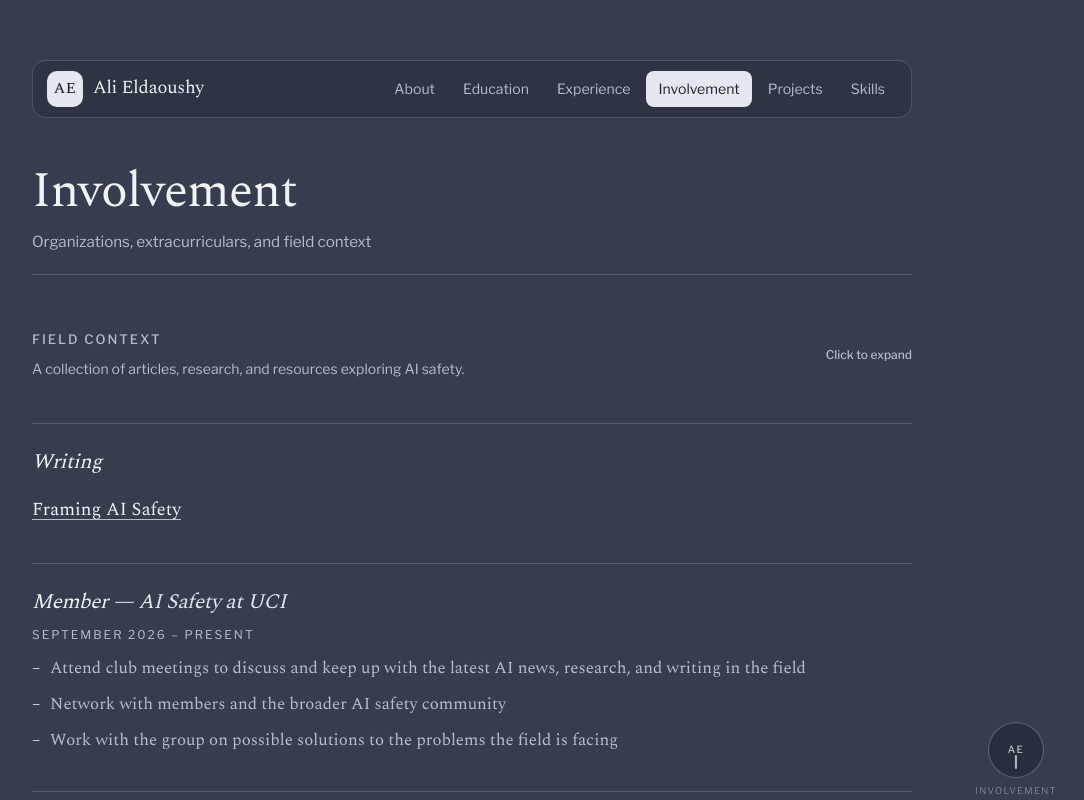
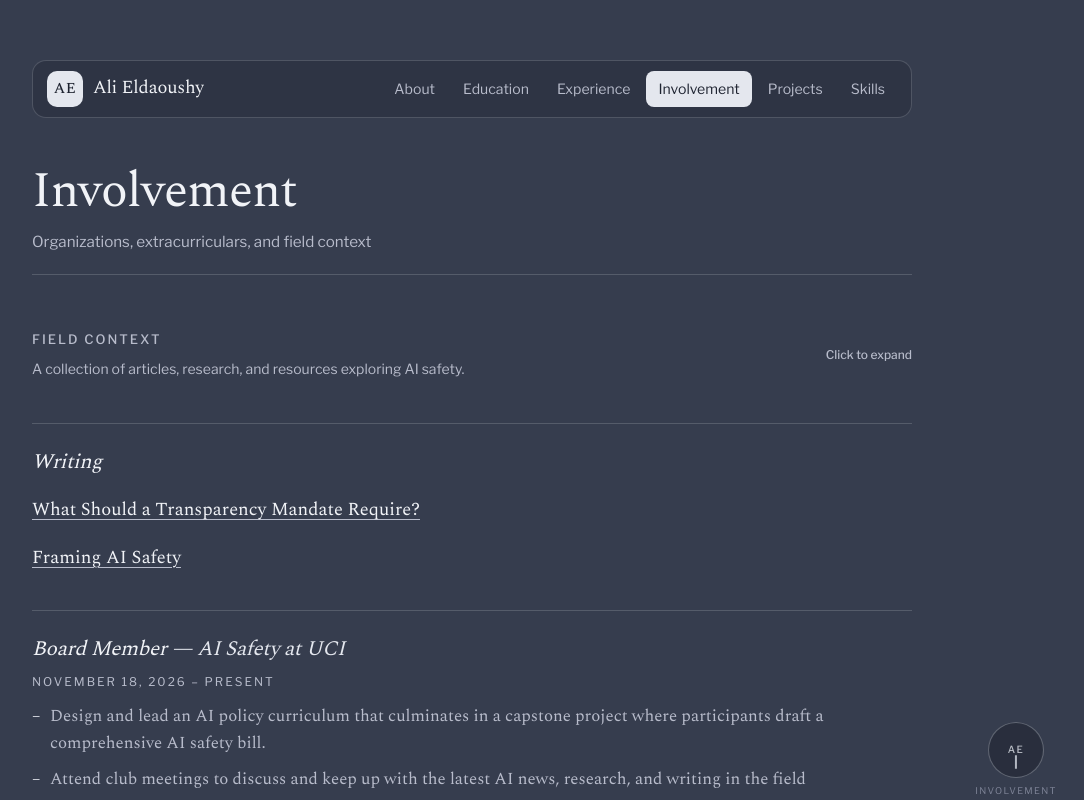
Before and after one commit to alieldaoushyuci/portfolio, a Next.js app: page /involvement in a window 1280 px wide. Shown: the top 800 px of the page, without its empty margins (168-1252 px from the left). Built offline with nearby package versions, Linux system fonts and the light colour scheme.

Commit message:
Add transparency writing and AI safety board role

```diff
--- a/app/involvement/page.jsx
+++ b/app/involvement/page.jsx
@@ -378,6 +378,15 @@ export default function Involvement() {
           <h2 className="who" id="writing-heading">Writing</h2>
           <p className="interest-link">
             <a
+              href="https://alieldaoushy.substack.com/p/what-should-a-transparency-mandate?r=2xf1ok&utm_campaign=post&utm_medium=web"
+              target="_blank"
+              rel="noopener noreferrer"
+            >
+              What Should a Transparency Mandate Require?
+            </a>
+          </p>
+          <p className="interest-link">
+            <a
               href="https://substack.com/@alieldaoushy/note/p-225010712"
               target="_blank"
               rel="noopener noreferrer"
@@ -389,11 +398,16 @@ export default function Involvement() {
 
         <div className="entry platform" id="ai-safety-uci">
           <h2 className="who">
-            Member <em>— AI Safety at UCI</em>
+            Board Member <em>— AI Safety at UCI</em>
           </h2>
-          <p className="when">September 2026 – Present</p>
+          <p className="when">November 18, 2026 – Present</p>
           <div className="body">
             <ul>
+              <li>
+                Design and lead an AI policy curriculum that culminates in a
+                capstone project where participants draft a comprehensive AI
+                safety bill.
+              </li>
               <li>
                 Attend club meetings to discuss and keep up with the latest AI
                 news, research, and writing in the field
--- a/src/data/page-updates.js
+++ b/src/data/page-updates.js
@@ -1,11 +1,11 @@
 // Last substantive page content/interaction edit, in America/Los_Angeles.
 // Shared styling, builds, and corrections to this footer do not reset dates.
 export const PAGE_UPDATES = {
-  '/': '2026-11-03',
+  '/': '2026-11-18',
   '/about': '2026-11-13',
   '/education': '2026-10-13',
   '/experience': '2026-11-13',
-  '/involvement': '2026-11-15',
+  '/involvement': '2026-11-18',
   '/projects': '2026-10-06',
   '/skills': '2026-11-02',
 };
```
Also changed, not shown: src/data/career.js (+10 -1 lines), 32 other files (tests, documents, lock files or other folders).
